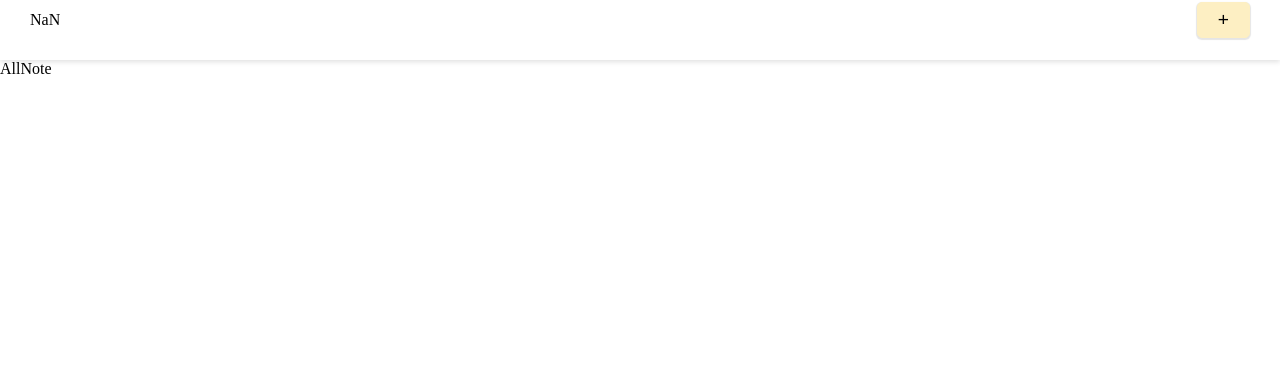
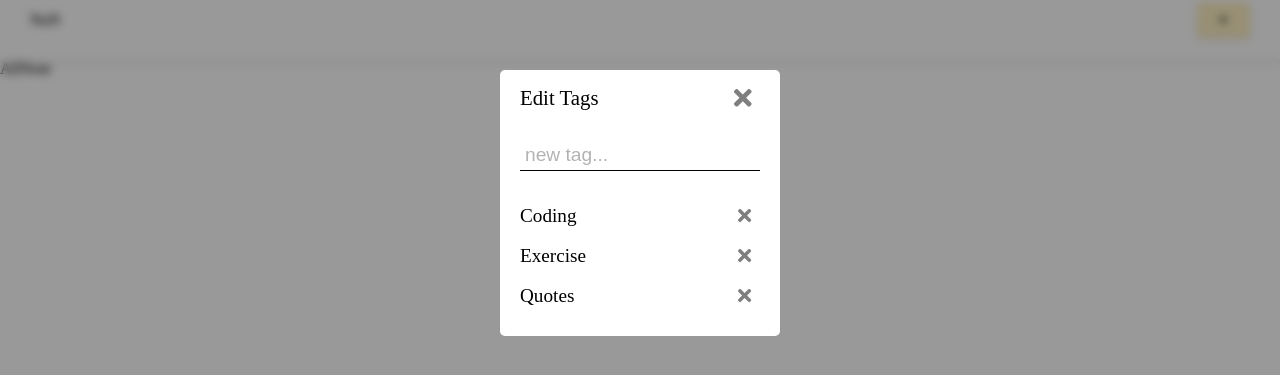
Before and after one commit to mjh9401/TypeScript_GoogleKeeper, a React (Vite) app: page / in a window 1280 px wide. Both pictures are taken after a click on the item "Edit Notes". Shown: the part 197-572 px from the top of the page. Built offline with nearby package versions, Linux system fonts and the light colour scheme.

Commit message:
Tag를 위한 Modal 생성

```diff
--- a/src/App.tsx
+++ b/src/App.tsx
@@ -4,12 +4,23 @@ import { NavBar, SideBar } from './layout'
 import AllNote from './pages/AllNotes/AllNote'
 import ArchiveNotes from './pages/ArchiveNotes/ArchiveNotes'
 import { ErrorPage, TagNotes, TrashNotes } from './pages'
+import { TagsModal } from './components'
+import { useAppSelector } from './hooks/redux'
+import { ToastContainer } from 'react-toastify'
+import 'react-toastify/dist/ReactToastify.css'
 
 function App() {
-
+  const {viewEditTagsModal} = useAppSelector(state=>state.modal);
 
   return (
     <div className='App'>
+      <ToastContainer
+        position='bottom-right'
+        theme='light'
+        pauseOnHover
+        autoClose={1500}
+        />
+      {viewEditTagsModal&&<TagsModal type='edit'/>}
       <BrowserRouter>
         <SideBar/>
         <div className='app_container'>
--- a/src/components/Modal/Modal.styles.ts
+++ b/src/components/Modal/Modal.styles.ts
@@ -0,0 +1,33 @@
+import styled from "styled-components";
+
+export const FixedContainer = styled.div`
+  position: fixed;
+  top: 0px;
+  right: 0px;
+  z-index: 5;
+  width: 100%;
+  height: 100vh;
+  display: flex;
+  align-items: center;
+  justify-content: center;
+  background: rgba(0, 0, 0, 0.4);
+  backdrop-filter: blur(4px);
+`;
+
+export const DeleteBox = styled.div`
+  width: 35px;
+  height: 100%;
+  cursor: pointer;
+  display: flex;
+  align-items: center;
+  justify-content: center;
+  svg {
+    font-size: 1.2rem;
+    color: rgba(0, 0, 0, 0.5);
+    transition: 250ms transform ease-in-out, 200ms color ease-in-out;
+    &:hover {
+      transform: scale(1.15);
+      color: rgba(0, 0, 0, 0.8);
+    }
+  }
+`;
--- a/src/components/Modal/TagsModal/TagsModal.tsx
+++ b/src/components/Modal/TagsModal/TagsModal.tsx
@@ -1,8 +1,77 @@
-import React from 'react'
+import React, { useState } from 'react'
+import { useAppDispatch, useAppSelector } from '../../../hooks/redux'
+import { DeleteBox, FixedContainer } from '../Modal.styles';
+import { Box, StyledInput, TagsBox } from './TagsModal.styles';
+import { toggleTagsModal } from '../../../store/modal/modalSlice';
+import { FaTimes } from 'react-icons/fa';
+import getStandardName from '../../../utils/getStandard';
+import { v4 } from 'uuid';
+import { addTags, deletetTags } from '../../../store/tags/tagsSlice';
+import { removeTags } from '../../../store/noteList/notesListSlice';
 
-const TagsModal = () => {
+interface TagsModalProps{
+  type : string;
+}
+
+
+const TagsModal = ({type}:TagsModalProps) => {
+  const dispatch = useAppDispatch();
+  const {tagsList} = useAppSelector((state)=>state.tags);
+  const [inputText, setInputText] = useState('');
+
+  const submitHandler =(e:React.FormEvent<HTMLFormElement>) => {
+    e.preventDefault();
+
+    if(!inputText){
+      return;
+    }
+
+    dispatch(addTags({tag:inputText.toLocaleLowerCase(),id:v4()}));
+    setInputText('');
+  }
+
+  const deleteTagsHandler = (tag:string, id:string) => {
+    dispatch(deletetTags(id));
+    dispatch(removeTags({tag}));
+  }
+
+
   return (
-    <div>TagsModal</div>
+      <FixedContainer>
+        <Box>
+          <div className='editTags__header'>
+            <div className='editTags__title'>
+              {type === 'add' ? 'ADD' : 'Edit'} Tags
+            </div>
+            <DeleteBox
+              className='editTags__close'
+              onClick={()=>dispatch(toggleTagsModal({type,view:false}))}
+            >
+              <FaTimes/>
+            </DeleteBox>
+          </div>
+          <form onSubmit={submitHandler}>
+            <StyledInput
+              type='text'
+              value={inputText}
+              placeholder='new tag...'
+              onChange={(e)=> setInputText(e.target.value)}
+            />
+          </form>
+          <TagsBox>
+            {tagsList.map(({tag,id}) => (
+              <li key={id}>
+                <div className='editTags__tag'>
+                  {getStandardName(tag)}
+                </div>
+                <DeleteBox onClick={()=>deleteTagsHandler(tag,id)}>
+                  <FaTimes/>
+                </DeleteBox>
+              </li>
+            ))}
+          </TagsBox>
+        </Box>
+      </FixedContainer>
   )
 }
 
--- a/src/layout/Navbar/NavBar.tsx
+++ b/src/layout/Navbar/NavBar.tsx
@@ -12,7 +12,7 @@ import getStandardName from '../../utils/getStandard'
 const NavBar = () => {
     const dispatch = useAppDispatch();
     const {pathname, state} =useLocation();
-    //console.log(state);
+    // (state);
 
     if(pathname === '/404'){
         return null;
--- a/src/store/noteList/notesListSlice.ts
+++ b/src/store/noteList/notesListSlice.ts
@@ -18,9 +18,16 @@ const initialState : NoteState = {
 const notesListSlice = createSlice({
   name: 'notesList',
   initialState,
-  reducers: {}
+  reducers: {
+    removeTags : (state,{payload})=>{
+      state.mainNotes = state.mainNotes.map((note)=>({
+          ...note,
+          tags : note.tags.filter(({tag})=>tag !== payload.tag)
+      }))
+    },
+  }
 });
 
-export const {} = notesListSlice.actions
+export const {removeTags} = notesListSlice.actions
 
 export default notesListSlice.reducer
--- a/src/store/tags/tagsSlice.ts
+++ b/src/store/tags/tagsSlice.ts
@@ -1,4 +1,5 @@
 import { createSlice } from '@reduxjs/toolkit'
+import { toast } from 'react-toastify';
 import {v4} from 'uuid'
 
 const initialState = {
@@ -12,9 +13,22 @@ const initialState = {
 const tagsSlice = createSlice({
   name: 'tags',
   initialState,
-  reducers: {}
+  reducers: {
+    addTags:(state,{payload})=>{
+      if(state.tagsList.find(({tag})=>tag === payload.tag)){
+        toast.warning('이미 존재하는 태그입니다.');
+      }else{
+        state.tagsList.push(payload); // 불변성을 안지키는 이유 => immer 모듈 때문
+        toast.info('새로운 태그가 등록되었습니다.');
+      }
+    },
+    deletetTags:(state,{payload})=>{
+      state.tagsList = state.tagsList.filter(({id})=> id !== payload);
+      toast.info('태그가 삭제되었습니다.');
+    },
+  }
 });
 
-export const {} = tagsSlice.actions
+export const {addTags,deletetTags} = tagsSlice.actions
 
 export default tagsSlice.reducer
```
